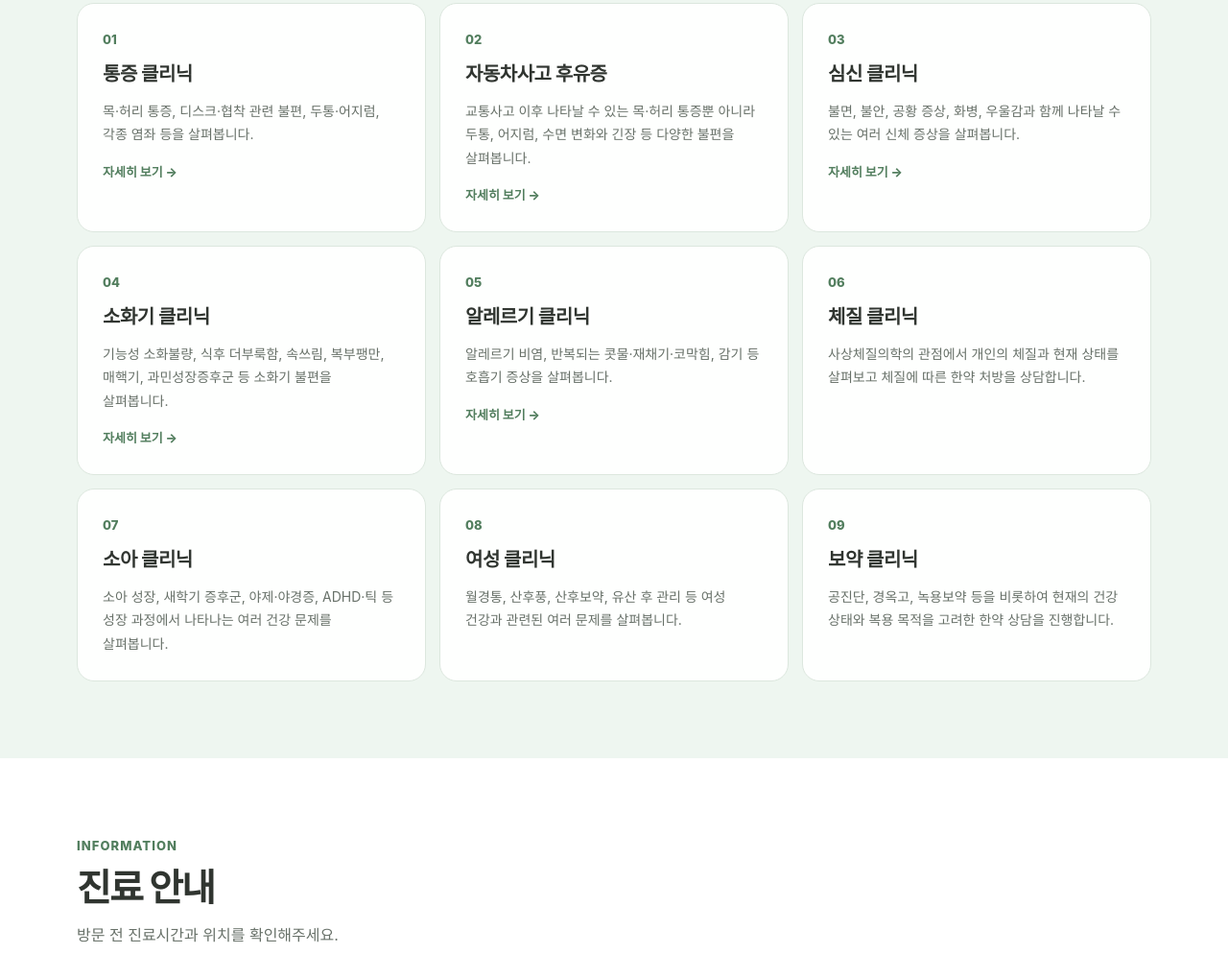
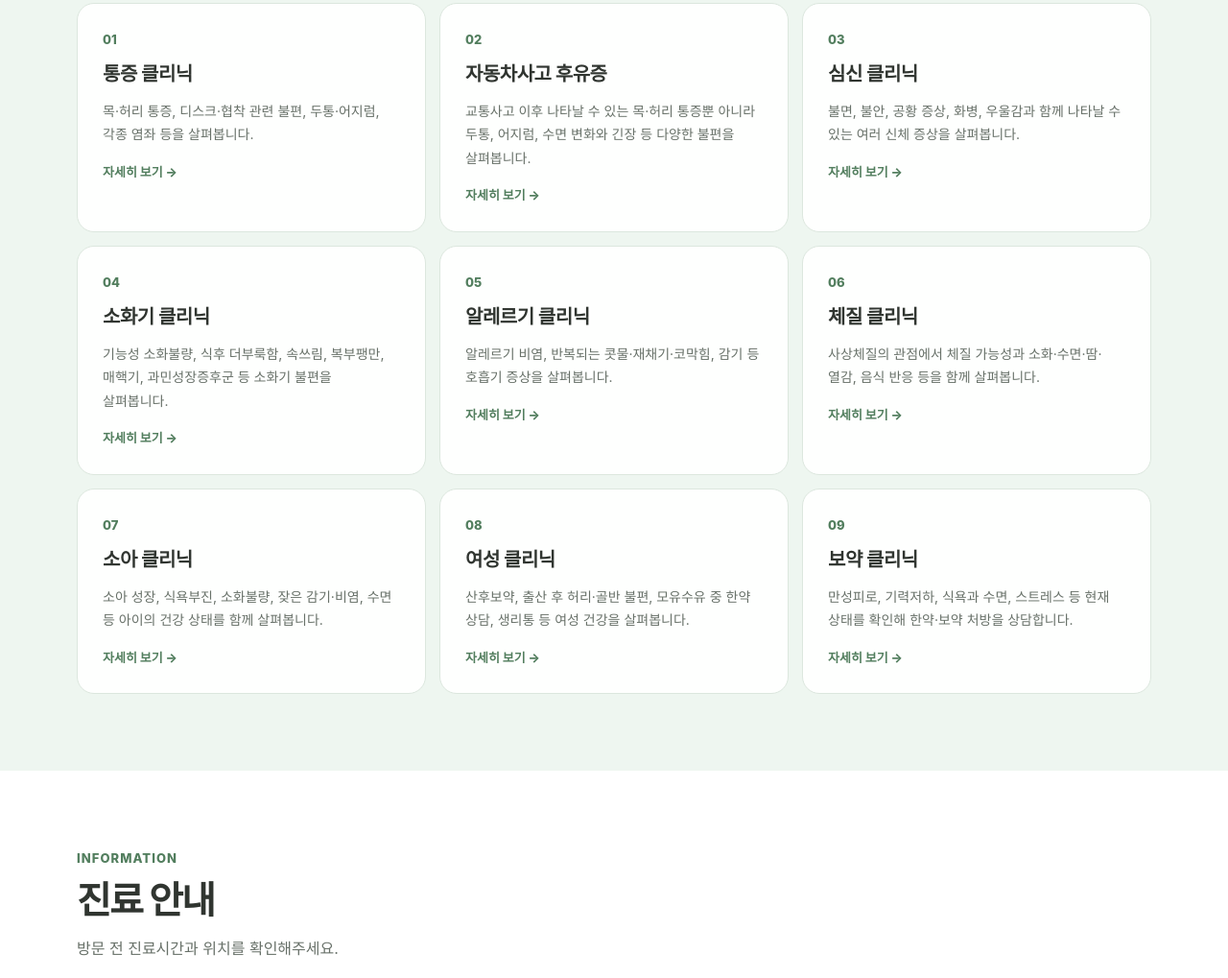
Before and after one commit to solsolclinic/solsolclinic.github.io, a plain HTML site: page index.html in a window 1280 px wide. Shown: the part 3078-4097 px from the top of the page at 96% size. Drawn offline with Linux system fonts and the light colour scheme.

Commit message:
Update index.html

```diff
--- a/index.html
+++ b/index.html
@@ -3029,129 +3029,126 @@ CLINIC
 
 <!-- 06 체질 -->
 
+<a href="constitution-clinic.html"
+   class="treatment-link"
+   aria-label="체질클리닉 자세히 보기">
+
 <article class="treatment-card">
 
-
 <div class="treatment-number">
-
 06
-
-</div>
-
+</div>
 
 <h3>
-
 체질 클리닉
-
 </h3>
 
-
 <p>
-
-사상체질의학의 관점에서
-개인의 체질과 현재 상태를 살펴보고
-체질에 따른 한약 처방을 상담합니다.
-
+사상체질의 관점에서
+체질 가능성과 소화·수면·땀·열감,
+음식 반응 등을 함께 살펴봅니다.
 </p>
 
+<div class="more-link">
+자세히 보기 →
+</div>
 
 </article>
 
+</a>
 
 
 <!-- 07 소아 -->
 
+<a href="pediatric-clinic.html"
+   class="treatment-link"
+   aria-label="소아클리닉 자세히 보기">
+
 <article class="treatment-card">
 
-
 <div class="treatment-number">
-
 07
-
-</div>
-
+</div>
 
 <h3>
-
 소아 클리닉
-
 </h3>
 
-
 <p>
-
-소아 성장, 새학기 증후군,
-야제·야경증, ADHD·틱 등
-성장 과정에서 나타나는 여러 건강 문제를 살펴봅니다.
-
+소아 성장, 식욕부진, 소화불량,
+잦은 감기·비염, 수면 등
+아이의 건강 상태를 함께 살펴봅니다.
 </p>
 
+<div class="more-link">
+자세히 보기 →
+</div>
 
 </article>
 
+</a>
 
 
 <!-- 08 여성 -->
 
+<a href="women-clinic.html"
+   class="treatment-link"
+   aria-label="여성클리닉 자세히 보기">
+
 <article class="treatment-card">
 
-
 <div class="treatment-number">
-
 08
-
-</div>
-
+</div>
 
 <h3>
-
 여성 클리닉
-
 </h3>
 
-
 <p>
-
-월경통, 산후풍, 산후보약,
-유산 후 관리 등 여성 건강과 관련된
-여러 문제를 살펴봅니다.
-
+산후보약, 출산 후 허리·골반 불편,
+모유수유 중 한약 상담,
+생리통 등 여성 건강을 살펴봅니다.
 </p>
 
+<div class="more-link">
+자세히 보기 →
+</div>
 
 </article>
 
+</a>
 
 
 <!-- 09 보약 -->
 
+<a href="herbal-tonic-clinic.html"
+   class="treatment-link"
+   aria-label="보약클리닉 자세히 보기">
+
 <article class="treatment-card">
 
-
 <div class="treatment-number">
-
 09
-
-</div>
-
+</div>
 
 <h3>
-
 보약 클리닉
-
 </h3>
 
-
 <p>
-
-공진단, 경옥고, 녹용보약 등을 비롯하여
-현재의 건강 상태와 복용 목적을 고려한
-한약 상담을 진행합니다.
-
+만성피로, 기력저하, 식욕과 수면,
+스트레스 등 현재 상태를 확인해
+한약·보약 처방을 상담합니다.
 </p>
 
+<div class="more-link">
+자세히 보기 →
+</div>
 
 </article>
+
+</a>
 
 
 </div>
```
